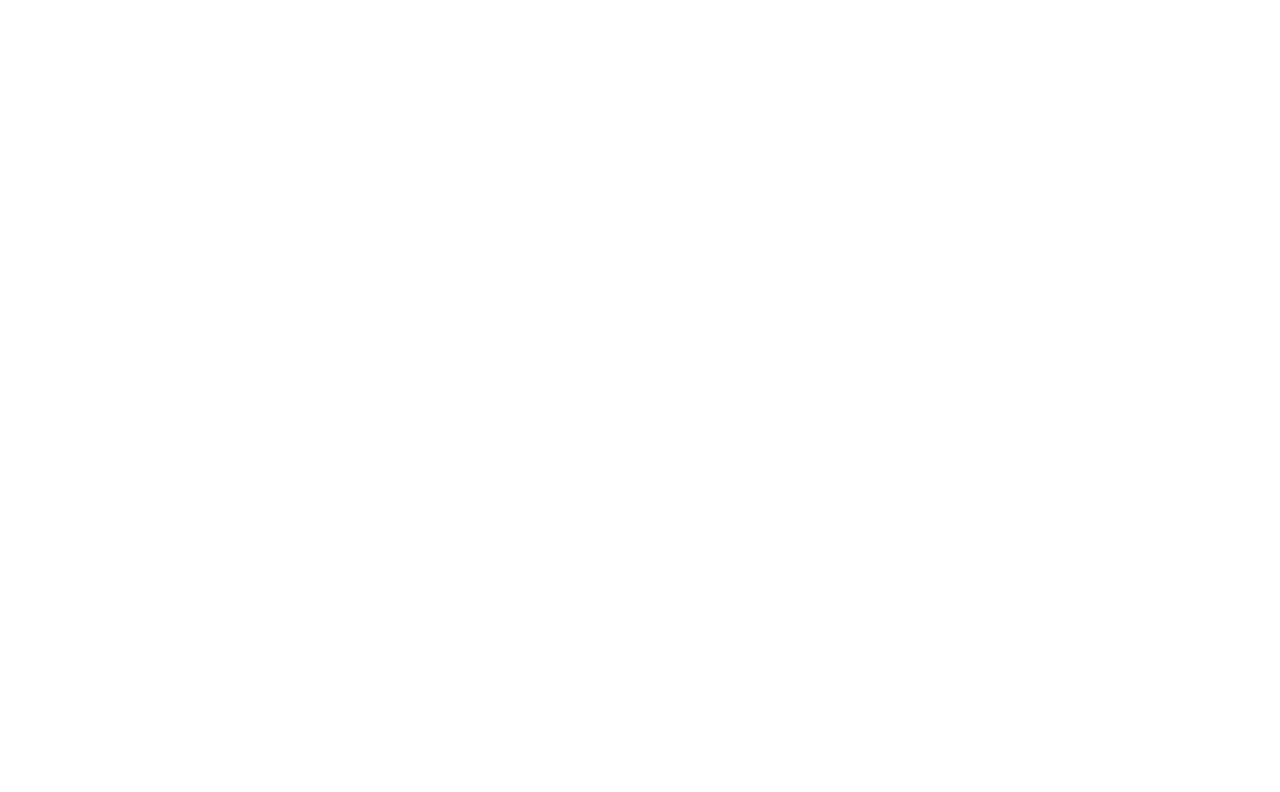
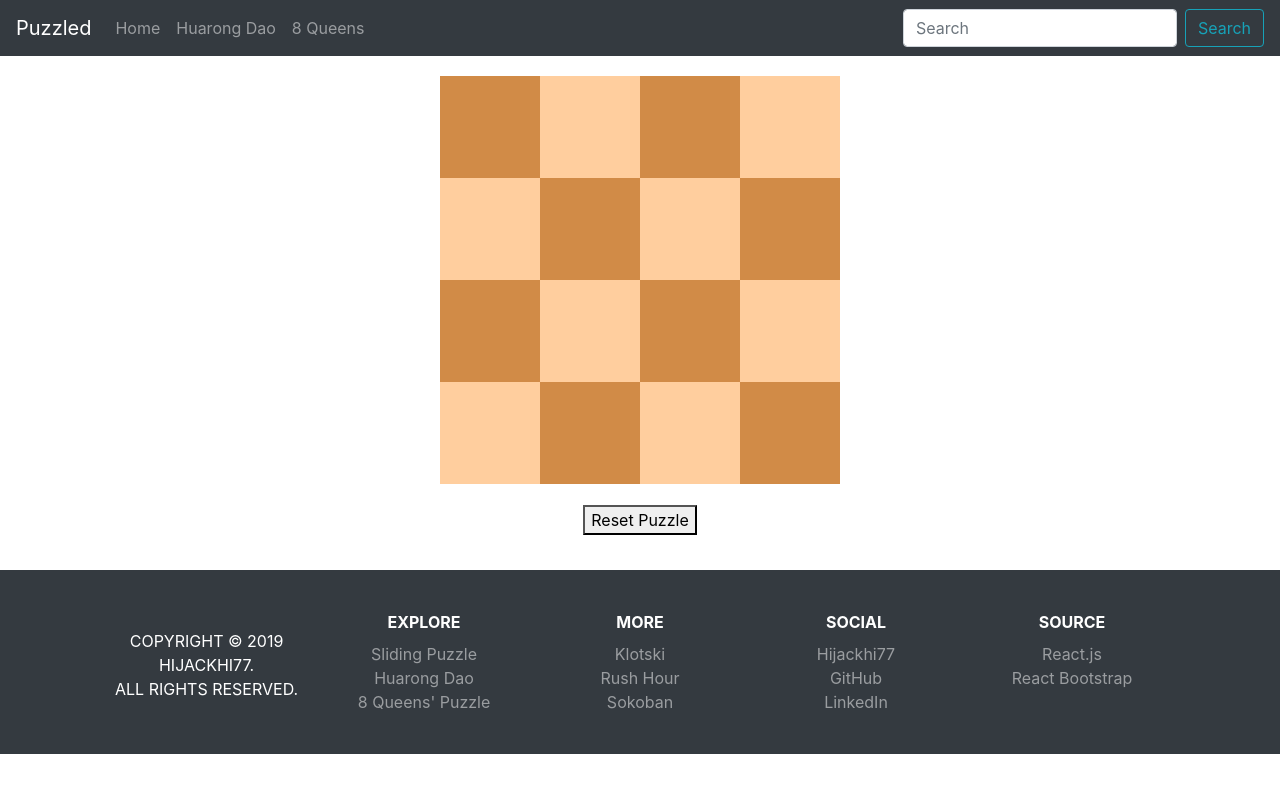
Before and after one commit to hijackhi77/puzzled-web, a React (Create React App) app: page /eight-queens-puzzle in a window 1280 px wide. Shown: the top 792 px of the page. Built offline with nearby package versions, Linux system fonts and the light colour scheme.

Commit message:
Finished first version of eight queens board

```diff
--- a/src/App.js
+++ b/src/App.js
@@ -1,6 +1,7 @@
 import React from "react";
 import Home from "./pages/Home";
 import HuarongDao from "./pages/HuarongDao";
+import EightQueens from "./pages/EightQueens";
 import "./App.css";
 import { BrowserRouter, Route, Switch } from "react-router-dom";
 
@@ -11,6 +12,7 @@
         <Switch>
           <Route path="/" component={Home} exact />
           <Route path="/hua-rong-dao" component={HuarongDao} />
+          <Route path="/eight-queens-puzzle" component={EightQueens} />
         </Switch>
       </div>
     </BrowserRouter>
--- /dev/null
+++ b/src/components/EightQueensBoard.tsx
@@ -0,0 +1,133 @@
+import React, { Component } from "react"
+import PuzzlePiece from "./PuzzlePiece"
+import { deepcopy } from "../lib/utils.js"
+import Posn from "../lib/Posn.js"
+import queenImg from "../assets/queen.png"
+
+const queenTileStyle = {
+  background: "url(" + queenImg + ")",
+  backgroundRepeat: "no-repeat",
+  backgroundSize: "100%",
+}
+
+type EightQueensBoardState = {
+  size: number
+  queens: Posn[]
+  solved: boolean
+}
+
+class EightQueensBoard extends Component<any, EightQueensBoardState> {
+  constructor(props: any) {
+    super(props)
+    this.state = {
+      size: 4,
+      queens: [],
+      solved: false,
+    }
+  }
+
+  init = () => {
+    this.setState({
+      queens: [],
+      solved: false,
+    })
+  }
+
+  isAQueen = (pos: Posn) => {
+    return Posn.includes(pos, this.state.queens)
+  }
+
+  setQueen = (pos: Posn) => {
+    if (this.isAQueen(pos)) return
+    const { queens } = this.state
+    let newQueens = deepcopy(queens)
+    newQueens.push(pos)
+    this.setState({ queens: newQueens })
+  }
+
+  unsetQueen = (pos: Posn) => {
+    if (!this.isAQueen(pos)) return
+    const { queens } = this.state
+    let newQueens = []
+    for (let queen of queens) {
+      if (!Posn.isEqual(queen, pos)) newQueens.push(queen)
+    }
+    this.setState({ queens: newQueens })
+  }
+
+  toggleQueen = (pos: Posn) => {
+    if (this.isAQueen(pos)) {
+      this.unsetQueen(pos)
+    } else {
+      this.setQueen(pos)
+    }
+    console.log(this.state.queens)
+  }
+
+  isSolved = () => {
+    const { size, queens } = this.state
+    if (queens.length !== 4) return false
+    let rowSeen = new Set()
+    let colSeen = new Set()
+    for (let queen of queens) {
+      rowSeen.add(queen.row)
+      colSeen.add(queen.col)
+    }
+    return rowSeen.size === size && colSeen.size === size
+  }
+
+  render() {
+    const { size } = this.state
+    let rows = []
+    for (let i = 0; i < size; ++i) {
+      let tableDatas = []
+      for (let j = 0; j < size; ++j) {
+        let tileStyle = this.isAQueen(new Posn(i, j)) ? queenTileStyle : {}
+        tableDatas.push(
+          <td
+            style={{
+              width: 100,
+              height: 100,
+              background: (i + j) % 2 === 0 ? "#d18b47" : "#ffce9e",
+            }}
+            key={j}
+          >
+            <PuzzlePiece
+              tileId={i + "-" + j}
+              pos={new Posn(i, j)}
+              tileStyle={tileStyle}
+              handleClick={this.toggleQueen}
+              handleDragStart={() => {}}
+              handleDragEnd={() => {}}
+            />
+          </td>
+        )
+      }
+      let row = <tr key={i}>{tableDatas}</tr>
+      rows.push(row)
+    }
+
+    let successScreen = this.isSolved() ? "Solved!" : ""
+
+    return (
+      <div className="board">
+        <table>
+          <tbody>{rows}</tbody>
+        </table>
+        <br />
+        <div className="buttons">
+          <button
+            onClick={() => {
+              this.init()
+            }}
+          >
+            Reset Puzzle
+          </button>
+        </div>
+        <div>{successScreen}</div>
+      </div>
+    )
+  }
+}
+
+export default EightQueensBoard
--- a/src/components/Game.js
+++ b/src/components/Game.js
@@ -1,6 +1,7 @@
 import React, { Component } from "react"
 import Board from "../components/Board"
 import HuarongDaoBoard from "../components/HuarongDaoBoard"
+import EightQueensBoard from "./EightQueensBoard"
 
 class Game extends Component {
   constructor(props) {
@@ -9,7 +10,7 @@
 
     if (this.props.boardType === "puzzle") {
       this.state.boardSize = 3
-      this.setBoardSize = async e => {
+      this.setBoardSize = async (e) => {
         await this.setState({ boardSize: parseInt(e.target.value) })
         await this.refs.child.init()
       }
@@ -45,6 +46,8 @@
       )
     } else if (this.props.boardType === "huarongDao") {
       children = <HuarongDaoBoard />
+    } else if (this.props.boardType === "eightQueens") {
+      children = <EightQueensBoard />
     }
 
     return <div className="game">{children}</div>
--- a/src/components/Header.js
+++ b/src/components/Header.js
@@ -11,6 +11,7 @@
           <Nav className="mr-auto">
             <Nav.Link href="/">Home</Nav.Link>
             <Nav.Link href="hua-rong-dao">Huarong Dao</Nav.Link>
+            <Nav.Link href="eight-queens-puzzle">8 Queens</Nav.Link>
           </Nav>
           <Form inline>
             <FormControl type="text" placeholder="Search" className="mr-sm-2" />
--- /dev/null
+++ b/src/pages/EightQueens.js
@@ -0,0 +1,18 @@
+import React, { Component } from "react"
+import Header from "../components/Header"
+import Game from "../components/Game"
+import Footer from "../components/Footer"
+
+class EightQueens extends Component {
+  render() {
+    return (
+      <>
+        <Header />
+        <Game boardType="eightQueens" />
+        <Footer />
+      </>
+    )
+  }
+}
+
+export default EightQueens
```
Also changed, not shown: src/assets/queen.png (added).
